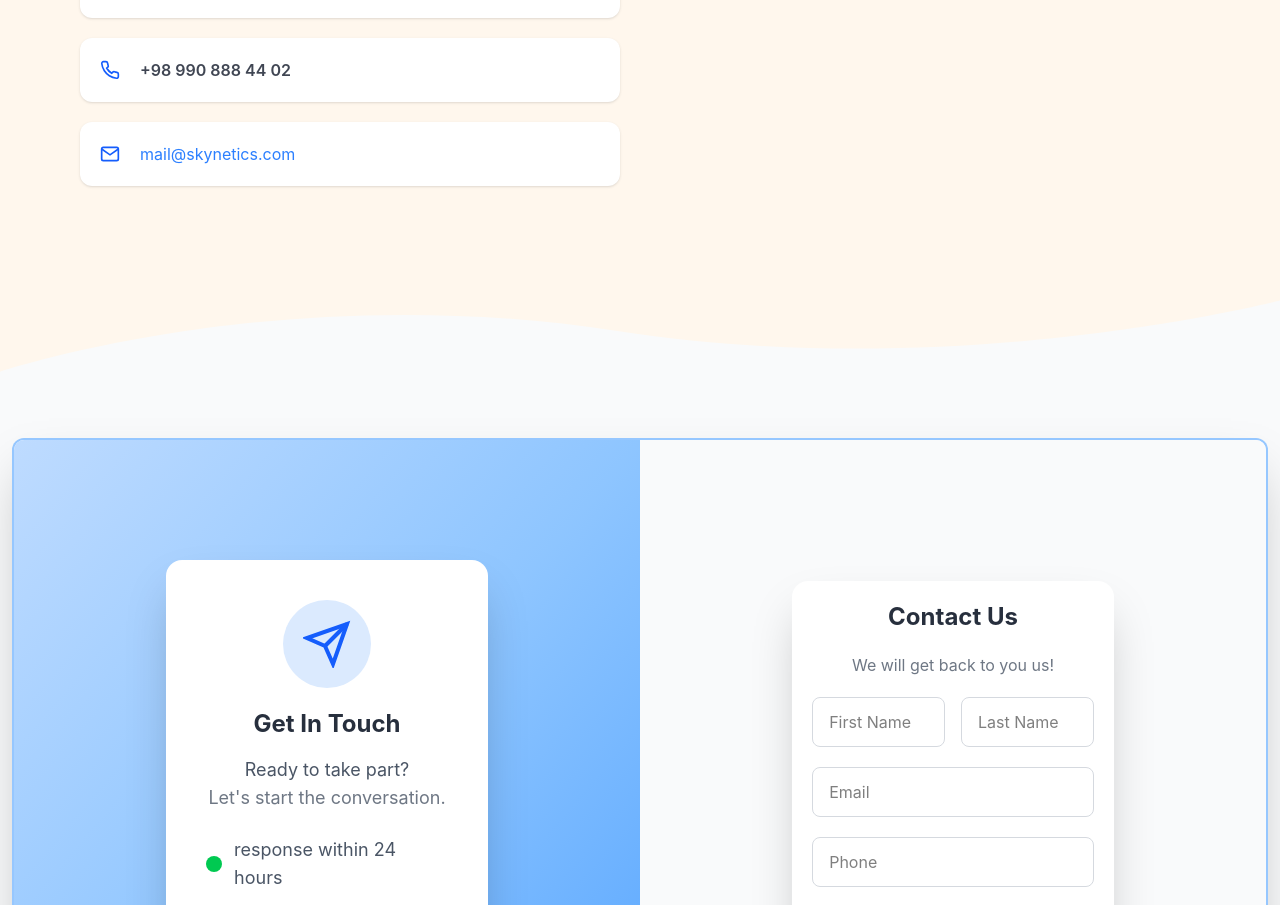
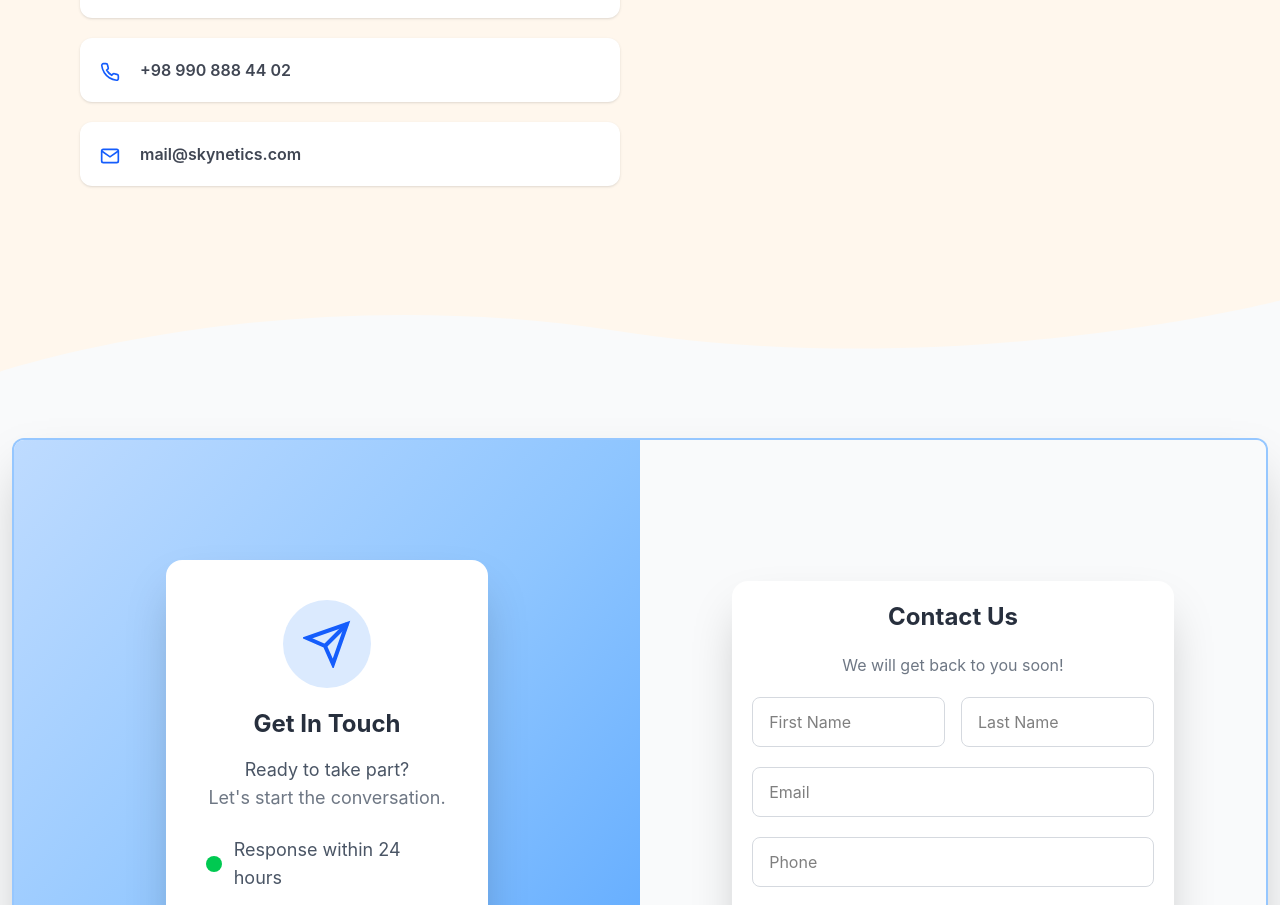
Before and after one commit to Sky-Netics/Portfolio, a Next.js app in the folder org-portfolio/: page /contact in a window 1280 px wide. Shown: the part 994-1899 px from the top of the page. Built offline with nearby package versions, Linux system fonts and the light colour scheme.

Commit message:
refactoring /contact

```diff
--- a/org-portfolio/app/contact/components/ContactFormSection.tsx
+++ b/org-portfolio/app/contact/components/ContactFormSection.tsx
@@ -1,11 +1,46 @@
 "use client"
 
 import type React from "react"
-
 import { Button } from "./ui/button"
 import { Input } from "./ui/input"
 import { SendIcon } from "./ui/icones"
-import { useState } from "react"
+import { useState, FC } from "react"
+
+const touchPoints = [
+  { text: "Response within 24 hours" },
+  { text: "Free consultation included" },
+  { text: "No commitment required" },
+]
+
+const InfoItem: FC<{ text: string }> = ({ text }) => (
+  <div className="flex items-center gap-3 text-sm md:text-lg text-gray-600">
+    <div className="w-2 h-2 md:w-4 md:h-4 bg-green-500 rounded-full"></div>
+    <span>{text}</span>
+  </div>
+)
+
+const FormField: FC<{
+  name: string
+  type: string
+  placeholder: string
+  value: string
+  onChange: (e: React.ChangeEvent<HTMLInputElement>) => void
+}> = ({ name, type, placeholder, value, onChange }) => (
+  <div className="relative">
+    <label htmlFor={name} className="sr-only">
+      {placeholder}
+    </label>
+    <Input
+      id={name}
+      type={type}
+      name={name}
+      placeholder={placeholder}
+      value={value}
+      onChange={onChange}
+      required
+    />
+  </div>
+)
 
 export default function ContactFormSection() {
   const [formData, setFormData] = useState({
@@ -34,80 +69,40 @@ export default function ContactFormSection() {
   }
 
   return (
-    <section className="w-full  ">
-      <div className="grid md:grid-cols-2  ">
+    <section className="w-full">
+      <div className="grid md:grid-cols-2">
         <div className="bg-gradient-to-br from-blue-200 via-blue-300 to-blue-400 flex items-center justify-center py-10 md:p-30">
-          <div className="max-w-5/6  w-full ">
+          <div className="max-w-5/6 w-full">
             <div className="bg-white rounded-2xl p-5 md:p-10 shadow-2xl text-center">
               <div className="w-22 h-22 bg-blue-100 rounded-full flex items-center justify-center mx-auto mb-5">
                 <SendIcon size={48} className="text-blue-600" />
               </div>
               <h3 className="text-2xl font-bold text-gray-900/90 mb-4">Get In Touch</h3>
-              <p className="text-gray-600 md:text-lg mb-6">Ready to take part?<br/> <span className="text-gray-600/80">Let's start the conversation.</span></p>
+              <p className="text-gray-600 md:text-lg mb-6">Ready to take part?<br/> <span className="text-gray-600/80">Let&apos;s start the conversation.</span></p>
               <div className="space-y-2 md:space-y-5 text-left">
-                <div className="flex items-center gap-3 text-sm  md:text-lg text-gray-600">
-                  <div className="w-2 h-2 md:w-4 md:h-4 bg-green-500 rounded-full"></div>
-                  <span>response within 24 hours</span>
-                </div>
-                <div className="flex items-center gap-3 text-sm  md:text-lg text-gray-600">
-                  <div className="w-2 h-2 md:w-4 md:h-4 bg-green-500 rounded-full"></div>
-                  <span>Free consultation included</span>
-                </div>
-                <div className="flex items-center gap-3 text-sm md:text-lg text-gray-600">
-                  <div className="w-2 h-2 md:w-4 md:h-4 bg-green-500 rounded-full"></div>
-                  <span>No commitment required</span>
-                </div>
+                {touchPoints.map((point) => (
+                  <InfoItem key={point.text} text={point.text} />
+                ))}
               </div>
             </div>
           </div>
         </div>
 
-        <div className="bg-gray-50 flex items-center justify-center py-10 md:p-30">
-          <div className="w-full max-w-5/6 ">
+        <div className="bg-gray-50 flex items-center justify-center py-10 md:p-12">
+          <div className="w-full max-w-5/6">
             <div className="bg-white rounded-2xl shadow-2xl p-4 md:p-5">
               <div className="text-center mx-auto mb-5">
                 <h2 className="text-2xl font-bold text-gray-900/90 mb-5">Contact Us</h2>
-                <p className="text-gray-600/80">We will get back to you us!</p>
+                <p className="text-gray-600/80">We will get back to you soon!</p>
               </div>
 
               <form onSubmit={handleSubmit} className="space-y-2 md:space-y-5">
                 <div className="grid grid-cols-2 gap-1 md:gap-4">
-                  <Input
-                    type="text"
-                    name="firstName"
-                    placeholder="First Name"
-                    value={formData.firstName}
-                    onChange={handleInputChange}
-                    required
-                  />
-                  <Input
-                    type="text"
-                    name="lastName"
-                    placeholder="Last Name"
-                    value={formData.lastName}
-                    onChange={handleInputChange}
-                    required
-                  />
+                  <FormField name="firstName" type="text" placeholder="First Name" value={formData.firstName} onChange={handleInputChange} />
+                  <FormField name="lastName" type="text" placeholder="Last Name" value={formData.lastName} onChange={handleInputChange} />
                 </div>
-
-                <Input
-                  type="email"
-                  name="email"
-                  placeholder="Email"
-                  value={formData.email}
-                  onChange={handleInputChange}
-                  required
-                />
-
-                <Input
-                  type="tel"
-                  name="phone"
-                  placeholder="Phone"
-                  value={formData.phone}
-                  onChange={handleInputChange}
-                  required
-                />
-
+                <FormField name="email" type="email" placeholder="Email" value={formData.email} onChange={handleInputChange} />
+                <FormField name="phone" type="tel" placeholder="Phone" value={formData.phone} onChange={handleInputChange} />
                 <Button
                   type="submit"
                   disabled={isSubmitting}
--- a/org-portfolio/app/contact/components/ContactSection.tsx
+++ b/org-portfolio/app/contact/components/ContactSection.tsx
@@ -1,10 +1,50 @@
 import { MapPinIcon, PhoneIcon, MailIcon } from "./ui/icones";
 import logoPng from "../../../public/images/logo-transparent-png.png";
 import Image from "next/image";
+import { FC } from "react";
+
+interface ContactInfoProps {
+  Icon: FC<{ size: number; className: string }>;
+  text: string;
+  href?: string;
+}
+
+const contactInfo: ContactInfoProps[] = [
+  {
+    Icon: MapPinIcon,
+    text: "Tehran",
+  },
+  {
+    Icon: PhoneIcon,
+    text: "+98 990 888 44 02",
+    href: "tel:+989908884402",
+  },
+  {
+    Icon: MailIcon,
+    text: "mail@skynetics.com",
+    href: "mailto:mail@skynetics.com",
+  },
+];
+
+const ContactInfo: React.FC<ContactInfoProps> = ({ Icon, text, href }) => (
+  <div className="flex items-start gap-5 p-5 bg-white rounded-xl shadow-sm">
+    <Icon size={20} className="text-blue-600 mt-1" />
+    {href ? (
+      <a
+        href={href}
+        className="text-gray-900/80 font-semibold hover:text-blue-600 transition-colors"
+      >
+        {text}
+      </a>
+    ) : (
+      <span className="text-gray-700 font-semibold">{text}</span>
+    )}
+  </div>
+);
 
 export default function ContactSection() {
   return (
-    <section className="w-full bg-orange-50 py-12  px-5 md:py-20 md:px-20">
+    <section className="w-full bg-orange-50 py-12 px-5 md:py-20 md:px-20">
       <div className="max-w-7xl mx-auto">
         <div className="grid lg:grid-cols-2 gap-10 items-center">
           <div className="order-2 lg:order-1 text-center md:text-left">
@@ -15,39 +55,18 @@ export default function ContactSection() {
               Contact us
             </h2>
             <p className="text-lg text-gray-900/80 mb-12">
-              We're here to help and answer any questions you might have. We
+              We&apos;re here to help and answer any questions you might have. We
               look forward to hearing from you!
             </p>
 
             <div className="space-y-5">
-              <div className="flex items-start gap-5 p-5 bg-white rounded-xl shadow-sm">
-                <MapPinIcon size={20} className="text-blue-600 mt-1" />
-                <span className="text-gray-700 font-semibold"> Tehran </span>
-              </div>
-
-              <div className="flex items-center gap-5 p-5 bg-white rounded-xl shadow-sm">
-                <PhoneIcon size={20} className="text-blue-600" />
-                <a
-                  href="tel:+4571997707"
-                  className="text-gray-900/80 font-semibold hover:text-blue-600 transition-colors"
-                >
-                  +98 990 888 44 02
-                </a>
-              </div>
-
-              <div className="flex items-center gap-5 p-5 bg-white rounded-xl shadow-sm">
-                <MailIcon size={20} className="text-blue-600" />
-                <a
-                  href="mailto:mail@sleeknote.com"
-                  className="text-blue-500 hover:text-blue-600 transition-colors"
-                >
-                  mail@skynetics.com
-                </a>
-              </div>
+              {contactInfo.map((info) => (
+                <ContactInfo key={info.text} {...info} />
+              ))}
             </div>
           </div>
 
-          <div className="order-2  flex justify-center  ">
+          <div className="order-2 flex justify-center">
             <div className="w-full max-w-xs md:max-w-sm lg:max-w-md">
               <Image
                 src={logoPng}
--- a/org-portfolio/app/contact/components/ui/CurveDivider.tsx
+++ b/org-portfolio/app/contact/components/ui/CurveDivider.tsx
@@ -1,3 +1,5 @@
+import { useId } from 'react';
+
 interface CurveDividerProps {
   height?: number
   topColor?: string
@@ -11,7 +13,7 @@ export default function CurveDivider({
   bottomColor = "#ffffff",
   inverted = false,
 }: CurveDividerProps) {
-  const gradientId = `curve-${Math.random().toString(36).substr(2, 9)}`
+  const gradientId = useId();
 
   return (
     <div className="w-full overflow-hidden" style={{ height: `${height}px` }}>
```
Lines whose indentation alone changed are shown as unchanged.
